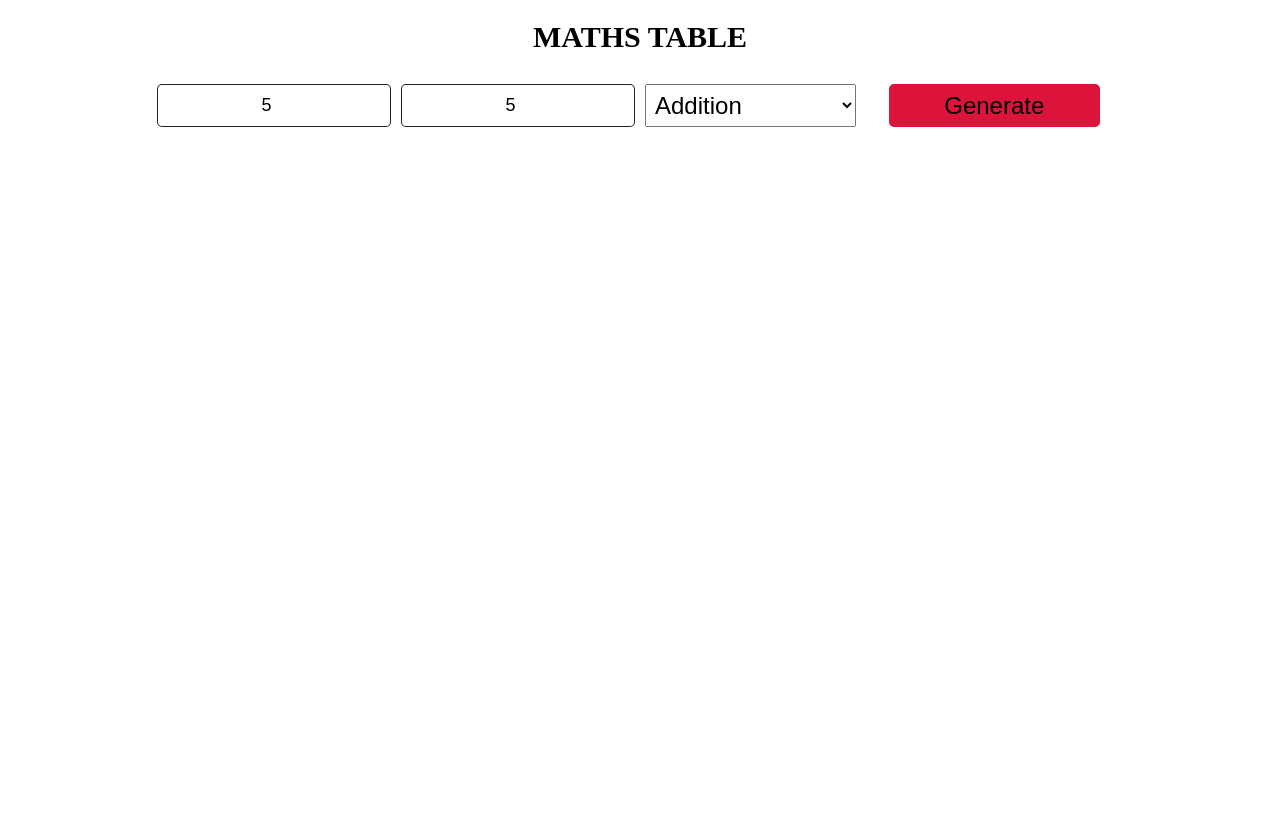
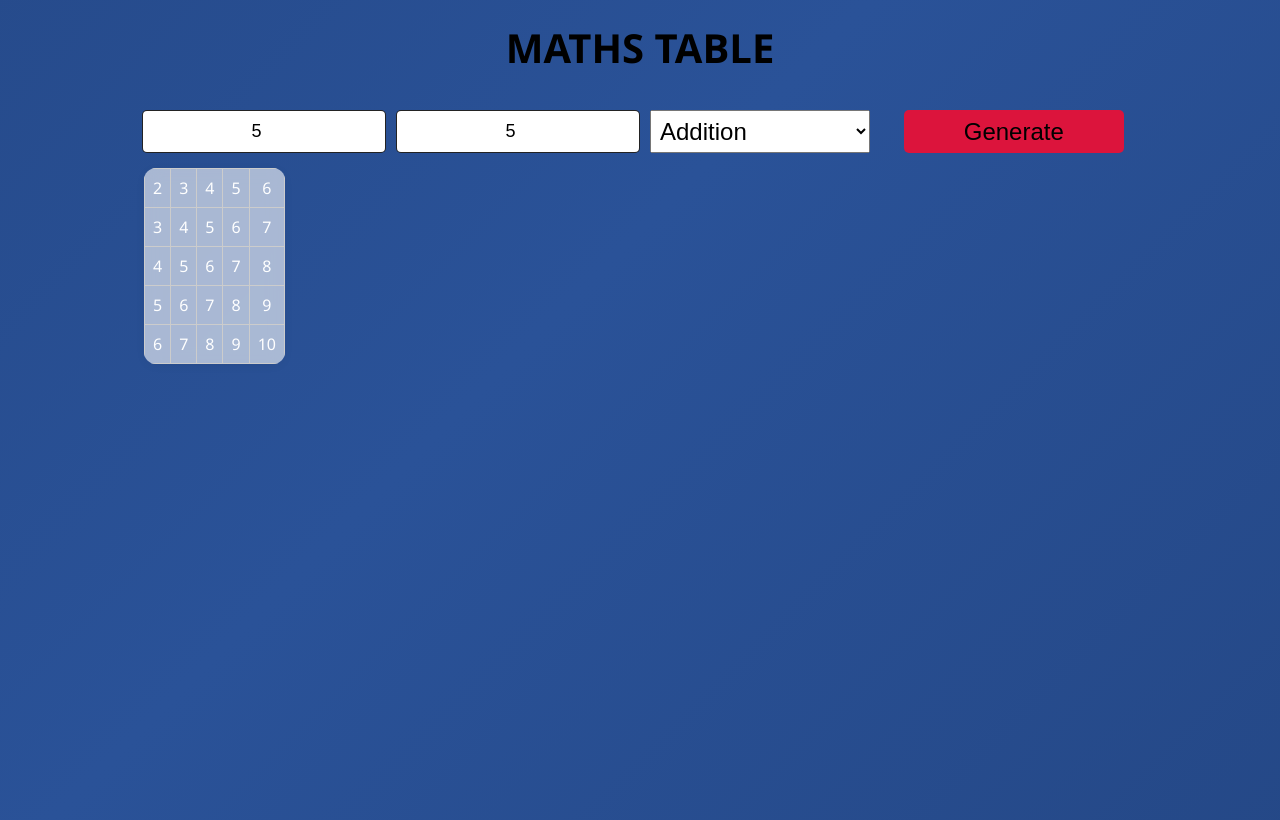
Before and after one commit to koladeFaith/Math_Table_Generator, a plain HTML site: page index.html in a window 1280 px wide. Both pictures are taken after typing "5", "5" into the empty fields and a click on the button "Generate". Drawn offline with Linux system fonts and the light colour scheme.

Commit message:
first commit

```diff
--- a/index.html
+++ b/index.html
@@ -11,14 +11,14 @@
       <h1>Maths table</h1>
     <div class="container">
       <div class="container-2">
-        <input type="number" placeholder="Column" class="inputData" id="column"/>
-        <input type="number" placeholder="Row" class="inputData" id="row" />
+        <input type="number" placeholder="Column" class="inputData" id="columns"/>
+        <input type="number" placeholder="Row" class="inputData" id="rows" />
 
         <select name="" id="operation" class="arithmetic">
-          <option value="">Addition</option>
-          <option value="">Subtraction</option>
-          <option value="">Multiplication</option>
-          <option value="">Division</option>
+          <option value="add">Addition</option>
+          <option value="subtract">Subtraction</option>
+          <option value="multiply">Multiplication</option>
+          <option value="divide">Division</option>
         </select>
         <button class="generate" onclick="generateTable()">Generate</button>
       </div>
--- a/script.js
+++ b/script.js
@@ -1,5 +1,29 @@
 function generateTable() {
-  let rows = row.value;
-  let Column = column.value;
-  let operations = operation.value;
+  let rows = parseInt(document.getElementById("rows").value);
+  let columns = parseInt(document.getElementById("columns").value);
+  let operation = document.getElementById("operation").value;
+  let tableHTML = "<table>";
+
+  for (let i = 1; i <= rows; i++) {
+    tableHTML += "<tr>";
+    for (let j = 1; j <= columns; j++) {
+      let value;
+
+      if (operation === "multiply") {
+        value = i * j;
+      } else if (operation === "add") {
+        value = i + j;
+      } else if (operation === "subtract") {
+        value = i - j;
+      } else if (operation === "divide") {
+        value = (i / j).toFixed(2);
+      }
+
+      tableHTML += `<td>${value}</td>`;
+    }
+    tableHTML += "</tr>";
+  }
+
+  tableHTML += "</table>";
+  document.getElementById("showAnswer").innerHTML = tableHTML;
 }
--- a/style.css
+++ b/style.css
@@ -5,15 +5,32 @@
 }
 body {
   margin-inline: 20px;
+  min-height: 100vh;
+  background: linear-gradient(-45deg, #1e3c72, #2a5298, #1e3c72, #0f2027);
+  background-size: 400% 400%;
+  animation: gradientBG 15s ease infinite;
+  font-family: "Segoe UI", Tahoma, Geneva, Verdana, sans-serif;
+  color: white;
+}
+@keyframes gradientBG {
+  0% {
+    background-position: 0% 50%;
+  }
+  50% {
+    background-position: 100% 50%;
+  }
+  100% {
+    background-position: 0% 50%;
+  }
 }
 .container {
   margin-top: 30px;
   display: flex;
   justify-content: center;
   align-items: center;
-  /* gap: 40px; */
   margin-inline: auto;
   width: 100%;
+  position: relative;
 }
 .container-2 {
   display: grid;
@@ -24,10 +41,9 @@ h1 {
   text-transform: uppercase;
   color: black;
   font-weight: bolder;
-  font-size: 30px;
+  font-size: 40px;
   text-align: center;
   margin-top: 20px;
-
 }
 .inputData {
   padding: 5px 5px;
@@ -50,7 +66,38 @@ h1 {
   background-color: crimson;
   font-size: 18px;
 }
+.showAnswer {
+  position: absolute;
+  top: 100%;
+  left: 0%;
+}
+input,
+select,
+button {
+  margin: 5px;
+  padding: 5px;
+}
+table {
+  border-collapse: collapse;
+  width: 100%;
+  margin-top: 10px;
+  margin-bottom: 50px;
 
+  background-color: rgba(255, 255, 255, 0.6);
+  backdrop-filter: blur(8px);
+  border-radius: 12px;
+  overflow: hidden;
+  box-shadow: 0 2px 10px rgba(0, 0, 0, 0.05);
+}
+td,
+th {
+  border: 1px solid #ccc;
+  padding: 8px;
+  text-align: center;
+  border: 1px solid #ccc;
+  text-align: center;
+  font-weight: 500;
+}
 @media (min-width: 768px) {
   .container-2 {
     grid-template-columns: repeat(4, 1fr);
@@ -67,4 +114,8 @@ h1 {
   .generate {
     font-size: 24px;
   }
+  .showAnswer {
+    position: absolute;
+    left: 10%;
+  }
 }
```
